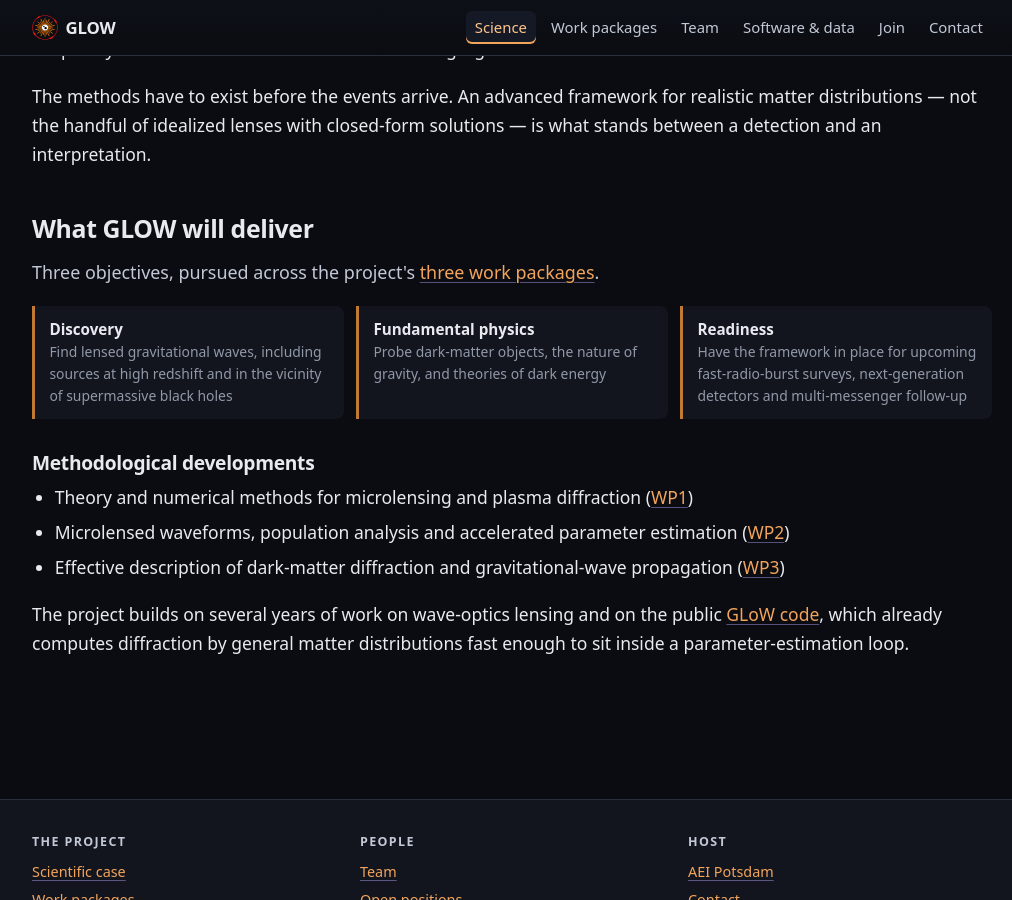
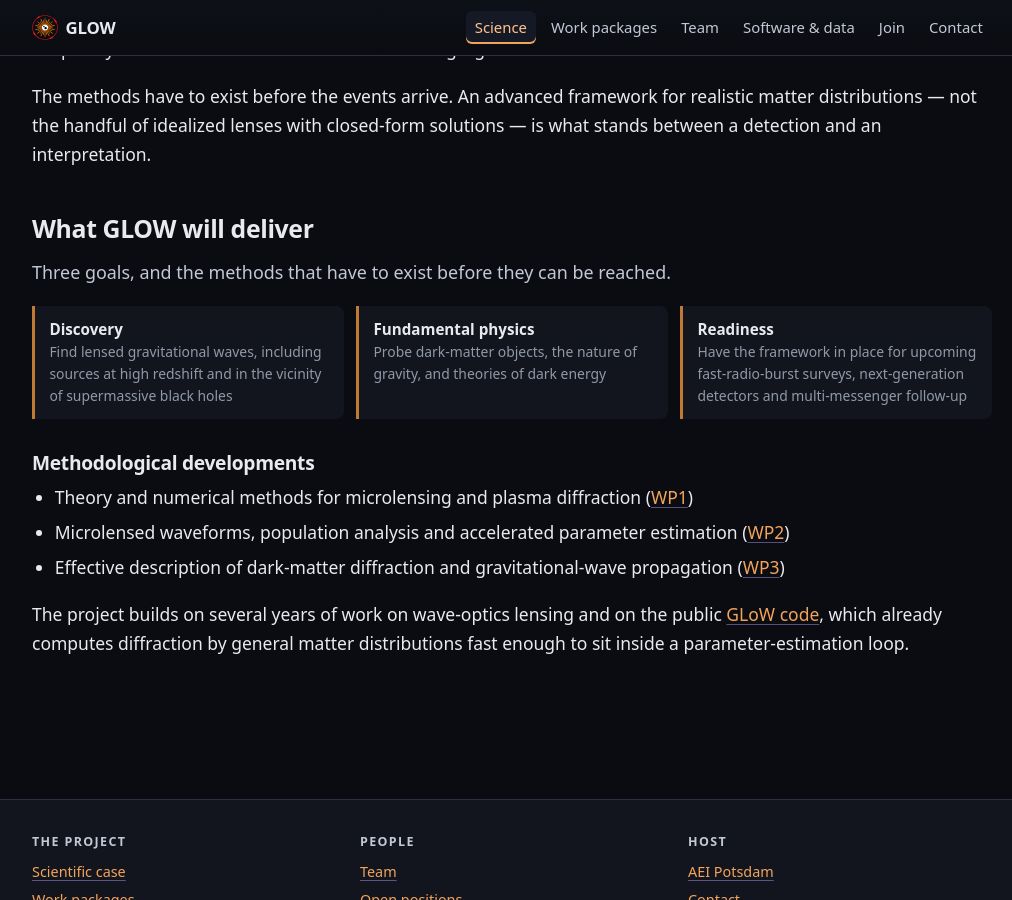
Before and after one commit to glow-astro/website, a Jekyll site: the page built from science.html, in a window 1280 px wide and 900 px high, scrolled down 1402 px. Shown: the whole window, without its empty margins (128-1140 px from the left). Built offline with Jekyll 4.4.1, drawn with Linux system fonts in a browser that asks for light colours.

Commit message:
Keep work packages out of the goals
The three items under "What GLOW will deliver" are goals -- what the project
is for -- and pointing at the work-package structure before stating them put
the machinery ahead of the purpose. The WP links stay where they belong, on
the methodological developments that follow.

Co-Authored-By: Claude Opus 5 (1M context) <noreply@anthropic.com>

```diff
--- a/science.html
+++ b/science.html
@@ -105,8 +105,7 @@ sections:
 <section class="section" aria-labelledby="goals-heading">
   <h2 id="goals-heading">What GLOW will deliver</h2>
   <p class="lede">
-    Three objectives, pursued across the project's
-    <a href="{{ '/work-packages.html' | relative_url }}">three work packages</a>.
+    Three goals, and the methods that have to exist before they can be reached.
   </p>
   <ul class="roles">
     <li>
```
